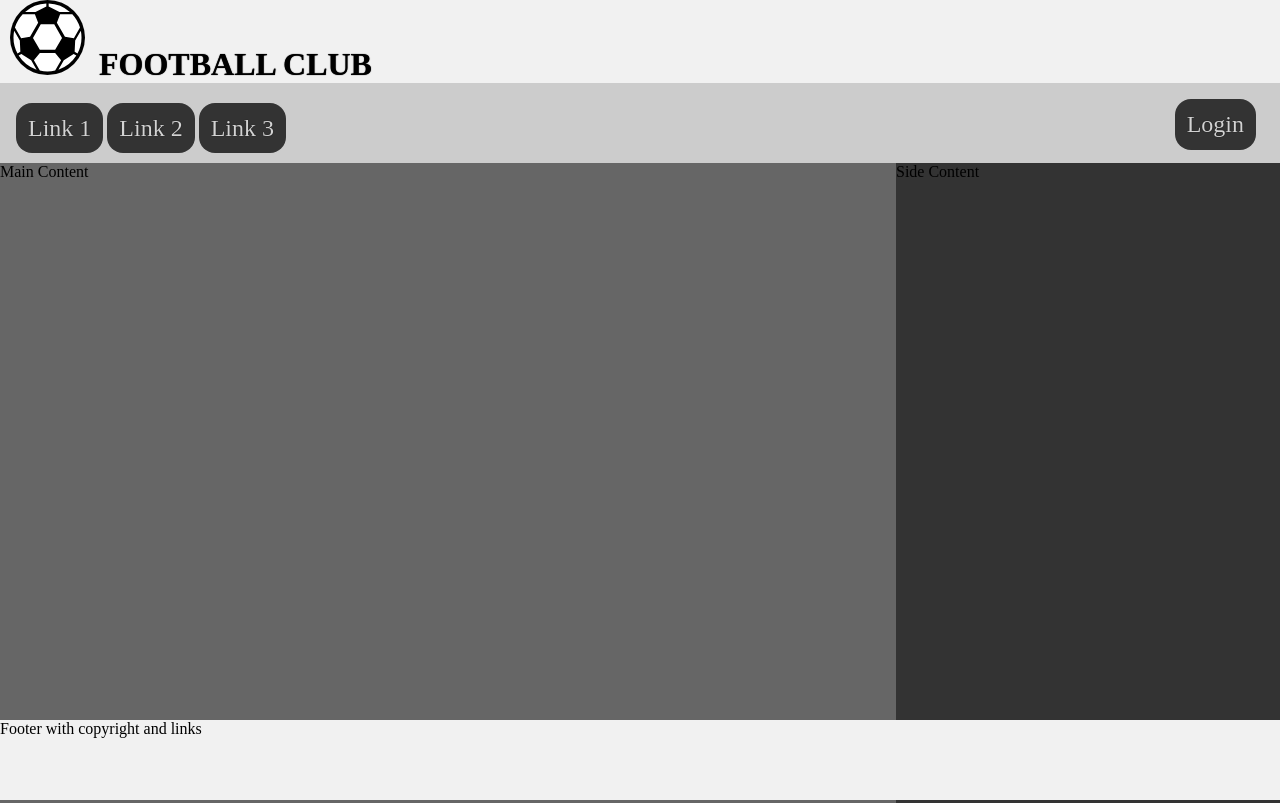
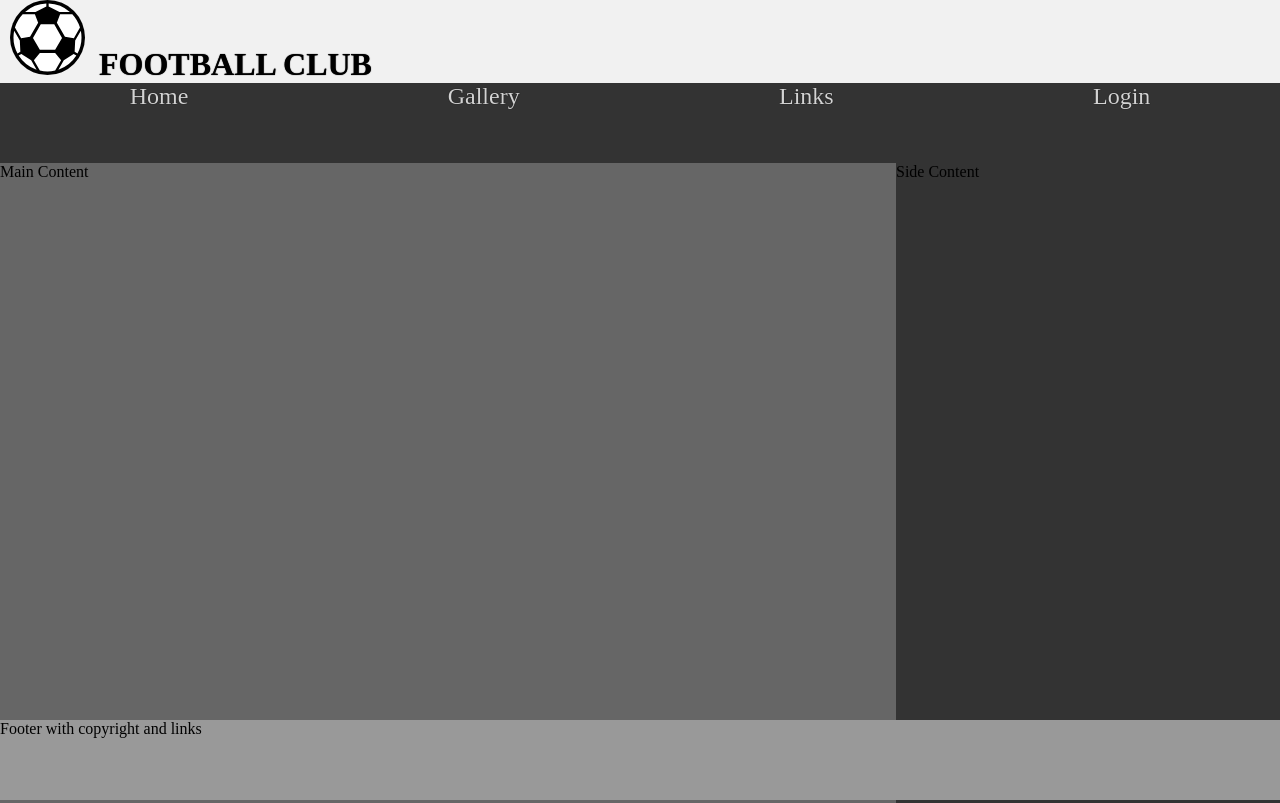
Before and after one commit to DarKinGate/FootballClub, a PHP site: page / in a window 1280 px wide. Run offline with PHP 8.4, Linux system fonts and the light colour scheme.

Commit message:
Styling buttons

```diff
--- a/index.html
+++ b/index.html
@@ -21,9 +21,9 @@
   </header>
   <nav>
     <!-- Navigation content goes here -->
-    <a href="#">Link 1</a>
-    <a href="#">Link 2</a>
-    <a href="#">Link 3</a>
+    <a href="#">Home</a>
+    <a href="#">Gallery</a>
+    <a href="#">Links</a>
     <a href="#" id="login">Login</a>
   </nav>
   <main>
--- a/style.css
+++ b/style.css
@@ -32,6 +32,10 @@ body {
     height: 10vh;
     background-color: #ccc;
     width: 100%;
+    display: grid;
+    grid-auto-flow: column;
+    align-items: center;
+    text-align: center;
   }
   /* navigation text styling */
   a>h1{
@@ -45,24 +49,17 @@ body {
     text-align: center;
   }
   nav>a {
-    position:relative;
-    top:2rem;
-    left: 1rem;
     text-decoration: none;
     color:lightgray;
     text-shadow: 0 0 1px black;
     font-size: 1.5rem;
     background-color: #333;
-    border-radius: 1rem;
-    padding: 0.75rem;
+    height: 100%;
   }
 
         /* Login Login text Styling */
   nav>a#login {
-    float:right;
-    position: relative;
-    top: 1rem;
-    left: -1em;
+
   }
          /* end of Login text styling */
 
@@ -88,8 +85,8 @@ body {
 
   /* Styling Footer */
   footer {
-    height: 10vh;
-    background-color: #f1f1f1;
+    height: 10%;
+    background-color: #999;
     position: absolute;
     bottom: 0;
     width: 100%;
```
